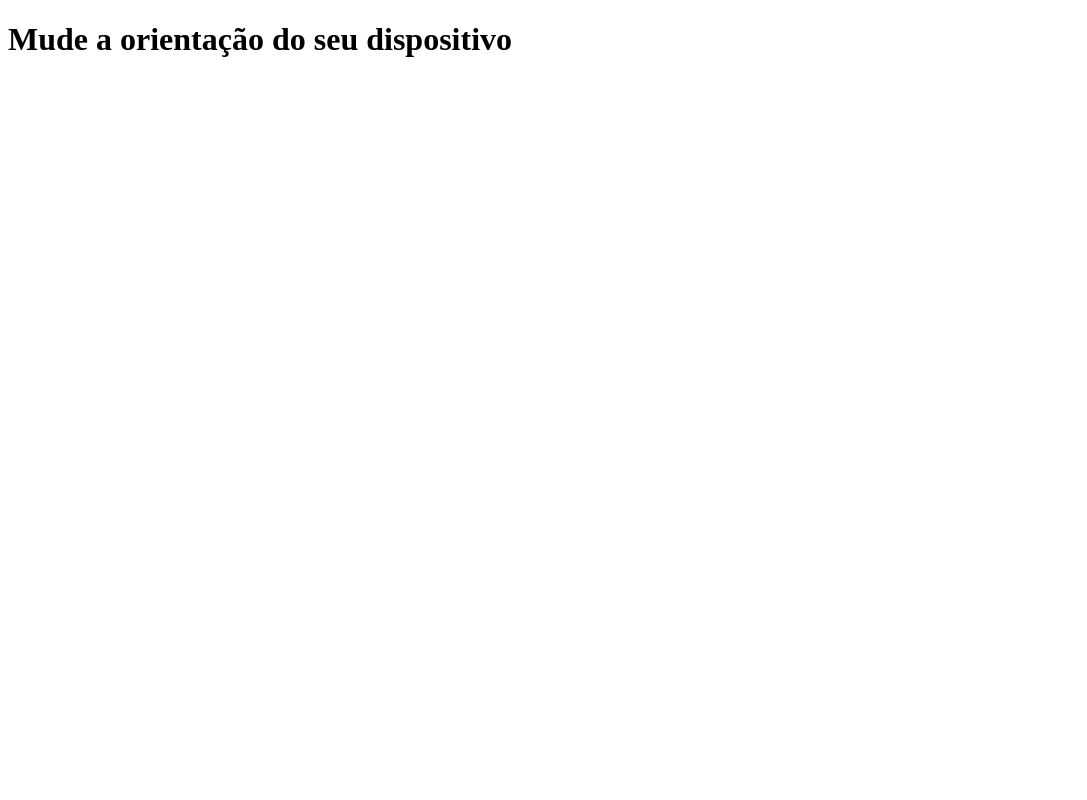
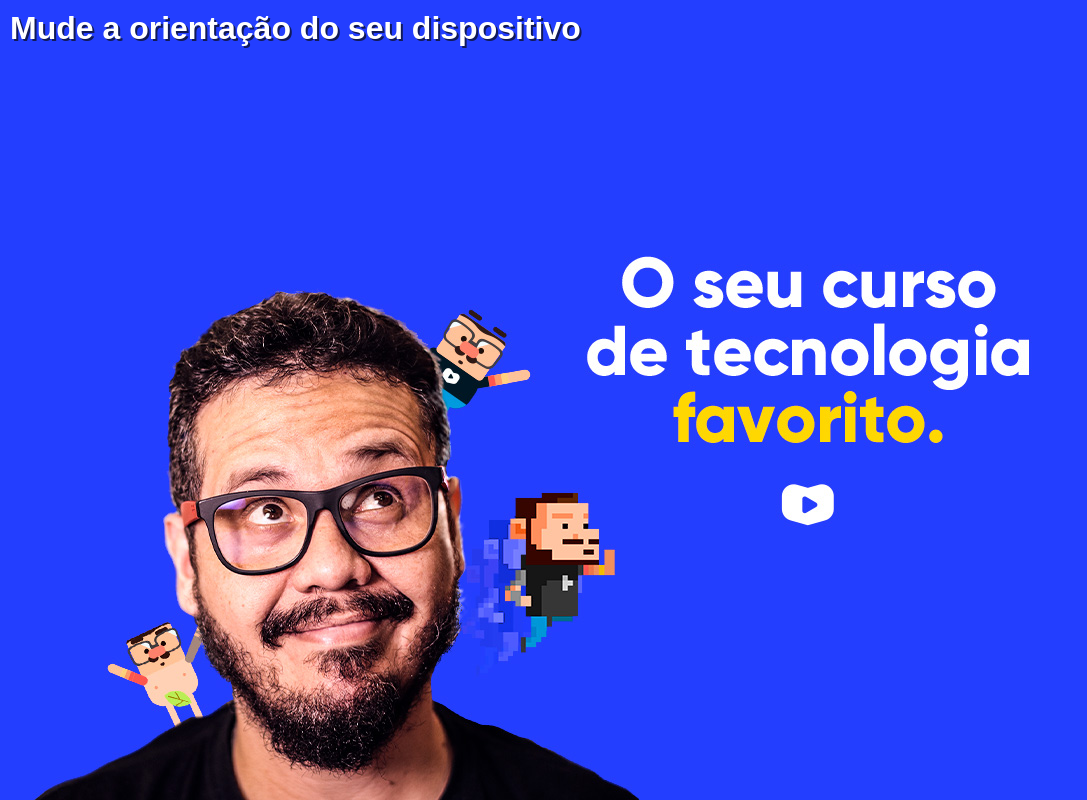
Before and after one commit to HugoCandidoa/Html-Css, a plain HTML site: page exercicio/ex024/imagens/Mq02/index.html in a window 1280 px wide. Shown: the whole page, without its empty margins (0-1087 px from the left). Drawn offline with Linux system fonts and the light colour scheme.

Commit message:
orientaçao do site

```diff
--- a/exercicio/ex024/imagens/Mq02/estilos/paisagem.css
+++ b/exercicio/ex024/imagens/Mq02/estilos/paisagem.css
@@ -1,3 +1,8 @@
 @charset "UTF-8";
 
 /* Aparelho deitado (landscape)*/
+
+body {
+    background-image: url(../imagens/cev-landscape.jpg);
+    background-position: left bottom;
+}
--- a/exercicio/ex024/imagens/Mq02/estilos/retrato.css
+++ b/exercicio/ex024/imagens/Mq02/estilos/retrato.css
@@ -1,3 +1,8 @@
 @charset "UTF-8";
 
 /* Aparelho em pé (portrait) */
+
+body {
+    background-image: url(../imagens/cev-portrait.jpg);
+    background-position: center bottom;
+}
--- a/exercicio/ex024/imagens/Mq02/estilos/style.css
+++ b/exercicio/ex024/imagens/Mq02/estilos/style.css
@@ -1,3 +1,23 @@
 @charset "UTF-8";
 
 /* Configuração geral */
+
+* {
+    margin: 0px;
+    padding: 0px;
+    font-family: Arial, Helvetica, sans-serif;
+}
+
+html, body {
+    width: 100vw;
+    height: 100vh;
+    background-color: #233eff;
+    background-size: contain;
+    background-repeat: no-repeat;
+}
+
+h1 {
+    color: white;
+    text-shadow: 2px 2px 0px #111a58;
+    padding: 10px;
+}
```
